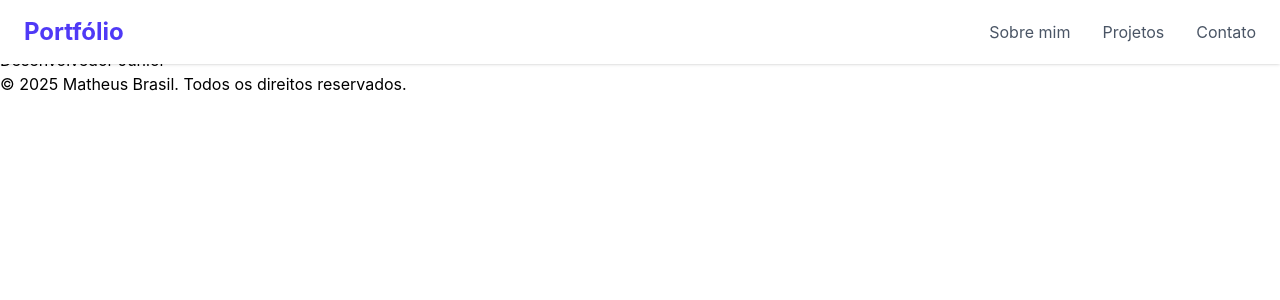
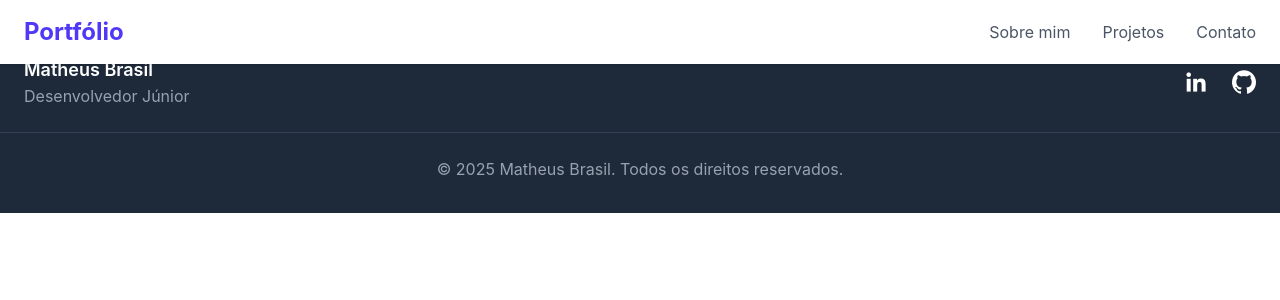
Before and after one commit to MathBra17/Portifolio-cp6, a React (Vite) app: page /projeto in a window 1280 px wide. Shown: the top 300 px of the page. Built offline with nearby package versions, Linux system fonts and the light colour scheme.

Commit message:
Footer Estilizado

```diff
--- a/src/Components/Footer.jsx
+++ b/src/Components/Footer.jsx
@@ -1,38 +1,26 @@
 function Footer() {
   return (
     <>
-      <footer>
-        <div >
-          <div>
-            <p>Matheus Brasil</p>
-            <p>Desenvolvedor Júnior</p>
-          </div>
+      <footer className="bg-gray-800 text-white py-8">
+        <div className="container mx-auto px-6">
+          <div className="flex flex-col md:flex-row justify-between items-center">
+            <div className="mb-4 md:mb-0">
+              <p className="text-lg font-semibold">Matheus Brasil</p>
+              <p className="text-gray-400">Desenvolvedor Júnior</p>
+            </div>
 
-          <div>
-            <a
-              href="#"
-            >
-              <i className="fab fa-linkedin-in"></i>
-            </a>
-            <a
-              href="#"
-            >
-              <i className="fab fa-github"></i>
-            </a>
-            <a
-              href="#"
-            >
-              <i className="fab fa-twitter"></i>
-            </a>
-            <a
-              href="#"
-            >
-              <i className="fab fa-instagram"></i>
-            </a>
+            <div className="flex space-x-6">
+              <a href="https://www.linkedin.com/in/matheus-brasil-agelotti-532709367/" className="text-gray-400 hover:text-white transition-colors">
+                <img src="/public/linkedin.png" alt="Ícone LinkedIn" />
+              </a>
+              <a href="https://github.com/MathBra17"className="text-gray-400 hover:text-white transition-colors">
+                <img src="/public/github.png" alt="Ícone GitHub" />
+              </a>
+            </div>
           </div>
         </div>
 
-        <div>
+        <div className="border-t border-gray-700 mt-6 pt-6 text-center text-gray-400">
           <p>&copy; 2025 Matheus Brasil. Todos os direitos reservados.</p>
         </div>
       </footer>
```
